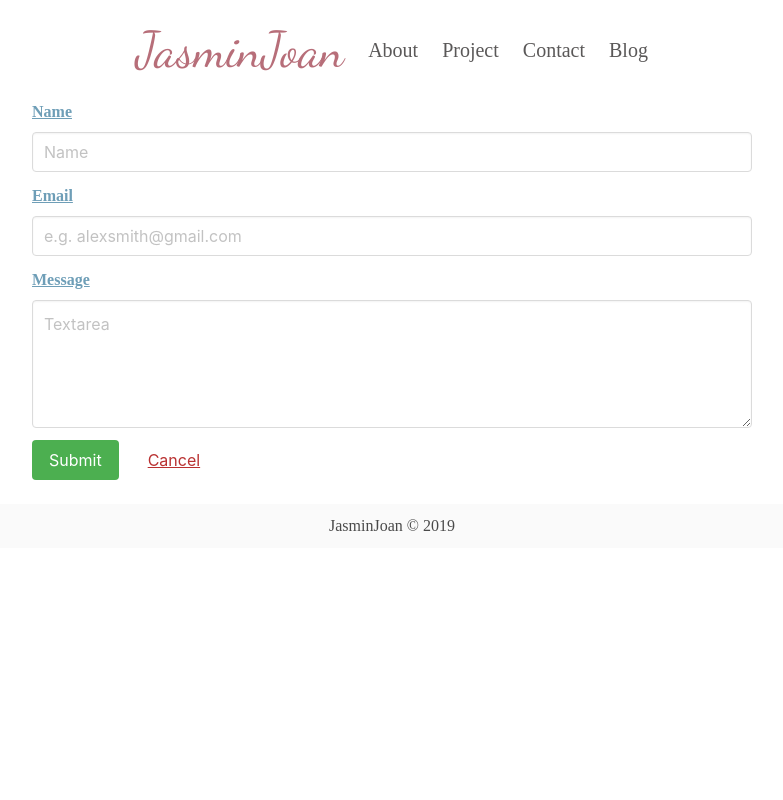
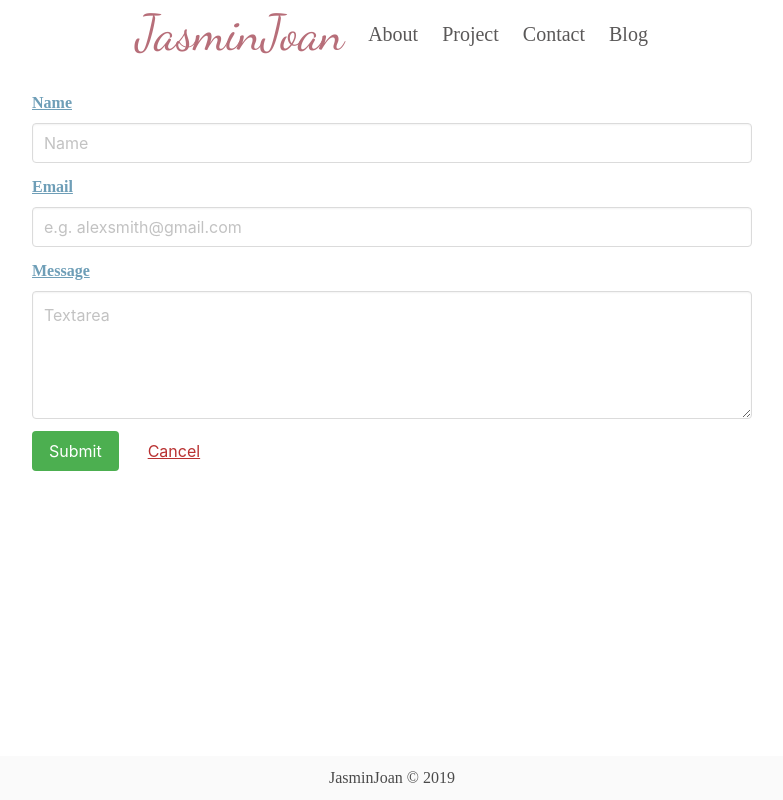
Before and after one commit to JasminDozier/portfolio, a React (Create React App) app: page /contact in a window 1280 px wide. Shown: the whole page, without its empty margins (248-1031 px from the left). Built offline with nearby package versions, Linux system fonts and the light colour scheme.

Commit message:
Footer Fixes

```diff
--- a/src/App.css
+++ b/src/App.css
@@ -1,16 +1,7 @@
-* {
-  margin: 0;
-  padding: 0;
-}
-
-body,
 html {
-  font-family: "Cambria, Cochin, Georgia, Times, Times New Roman, serif";
   height: 100%;
 }
 
 body {
-  margin: 0;
-  display: flex;
-  flex-direction: column;
+  font-family: "Cambria, Cochin, Georgia, Times, Times New Roman, serif";
 }
--- a/src/App.js
+++ b/src/App.js
@@ -1,13 +1,13 @@
 import React from "react";
 import { Route, BrowserRouter, Switch } from "react-router-dom";
 import "bulma/css/bulma.css";
+import "./App.css";
 import Layout from "./components/layout";
 import Home from "./components/home";
 import About from "./components/about";
 import Contact from "./components/contact";
 import Project from "./components/project/index";
 import Blog from "./components/blog/index";
-import "./App.css";
 
 function App() {
   return (
--- a/src/components/about/index.js
+++ b/src/components/about/index.js
@@ -9,7 +9,7 @@ const About = () => {
           <div className="tile">
             <div className="tile is-child">
               <figure className="image is-3by3 ">
-                <img src="aboutMePhoto.jpg" className="about-img" />
+                <img src="aboutMePhoto.jpg" className="about-img" alt="me" />
               </figure>
             </div>
             <div className="tile is-parent is-5">
--- a/src/components/blog/blogCard.js
+++ b/src/components/blog/blogCard.js
@@ -7,7 +7,7 @@ const BlogCard = props => {
         <article className="media">
           <figure className="media-left">
             <p className="image is-64x64">
-              <img src="https://bulma.io/images/placeholders/128x128.png" />
+              <img src="https://bulma.io/images/placeholders/128x128.png" alt=""/>
             </p>
           </figure>
           <div className="media-content">
@@ -24,17 +24,17 @@ const BlogCard = props => {
             </div>
             <nav className="level is-mobile">
               <div className="level-left">
-                <a className="level-item">
+                <a className="level-item" href="/">
                   <span className="icon is-small">
                     <i className="fas fa-reply"></i>
                   </span>
                 </a>
-                <a className="level-item">
+                <a className="level-item" href="/">
                   <span className="icon is-small">
                     <i className="fas fa-retweet"></i>
                   </span>
                 </a>
-                <a className="level-item">
+                <a className="level-item" href="/">
                   <span className="icon is-small">
                     <i className="fas fa-heart"></i>
                   </span>
--- a/src/components/blog/index.js
+++ b/src/components/blog/index.js
@@ -4,7 +4,7 @@ import "./style.css";
 
 const Blog = () => {
   return (
-    <div class="columns is-multiline is-centered">
+    <div className="columns is-multiline is-centered">
       <BlogCard />
       <BlogCard />
       <BlogCard />
--- a/src/components/contact/index.js
+++ b/src/components/contact/index.js
@@ -3,9 +3,8 @@ import "./style.css";
 
 const Contact = () => {
   return (
-    <>
-      <div class="columns is-centered jd-contact">
-        <div class="column is-three-fifths">
+      <div className="columns is-centered jd-contact">
+        <div className="column is-three-fifths">
           <div className="field">
             <label className="label contactForm">Name</label>
             <div className="control">
@@ -41,7 +40,6 @@ const Contact = () => {
           </div>
         </div>
       </div>
-    </>
   );
 };
 
--- a/src/components/home/index.js
+++ b/src/components/home/index.js
@@ -10,6 +10,7 @@ const Home = () => {
             <img
               src="shahadat-shemul-O2MdroNurVw-unsplash.jpg"
               className="jd-home-img"
+              alt=""
             />
           </figure>
         </div>
--- a/src/components/layout/header.js
+++ b/src/components/layout/header.js
@@ -3,9 +3,9 @@ import { NavLink } from "react-router-dom";
 
 const Header = () => {
   return (
-    <div className="flex-container">
+    <div className="columns is-centered jd-header">
       <nav
-        className="navbar jd-header"
+        className="navbar"
         role="navigation"
         aria-label="main navigation"
       >
--- a/src/components/layout/index.js
+++ b/src/components/layout/index.js
@@ -5,9 +5,11 @@ import "./style.css";
 
 const Layout = ({ children }) => {
   return (
-    <div className="container is-fluid">
+    <div className="container is-fluid jd-layout">
       <Header />
-      {children}
+        <main>
+          {children}
+        </main>
       <Footer />
     </div>
   );
--- a/src/components/layout/style.css
+++ b/src/components/layout/style.css
@@ -1,14 +1,12 @@
-.flex-container {
-  display: flex;
-  height: 100px;
-  justify-content: center;
-  align-items: center;
-}
-
 .jd-header .logo {
   font-family: "Dancing Script", cursive;
   font-size: 50px;
   color: #b76e79;
+}
+
+.jd-header .navBarLink {
+  font-size: 20px;
+  color: rgba(40, 38, 38, 0.769);
 }
 
 a.navbar-item:hover.logo,
@@ -16,12 +14,18 @@ a.navbar-item:hover {
   color: #6e9eb7;
 }
 
-.jd-header .navBarLink {
-  font-size: 20px;
-  color: rgba(40, 38, 38, 0.769);
+.jd-layout {
+  display: flex;
+  flex-direction: column;
+  height: 100vh;
+}
+
+.jd-layout main {
+  flex: 1 0 auto;
 }
 
 .footer {
+  text-align: center;
+  margin-top: 30px;
   padding: 10px;
-  text-align: center;
 }
--- a/src/components/project/card.js
+++ b/src/components/project/card.js
@@ -9,7 +9,7 @@ const Card = props => {
             <img
               className="jd-image"
               src="https://bulma.io/images/placeholders/1280x960.png"
-              alt="Placeholder image"
+              alt="Placeholder"
             />
           </figure>
         </div>
@@ -17,9 +17,9 @@ const Card = props => {
           <div className="content">
             Lorem ipsum dolor sit amet, consectetur adipiscing elit. Phasellus
             nec iaculis mauris.
-            <a href="#">#css</a> <a href="#">#responsive</a>
+            <a href="/">#css</a> <a href="/">#responsive</a>
             <div>
-              <time datetime="2016-1-1">11:09 PM - 1 Jan 2019</time>
+              <time dateTime="2016-1-1">11:09 PM - 1 Jan 2019</time>
             </div>
           </div>
         </div>
```
